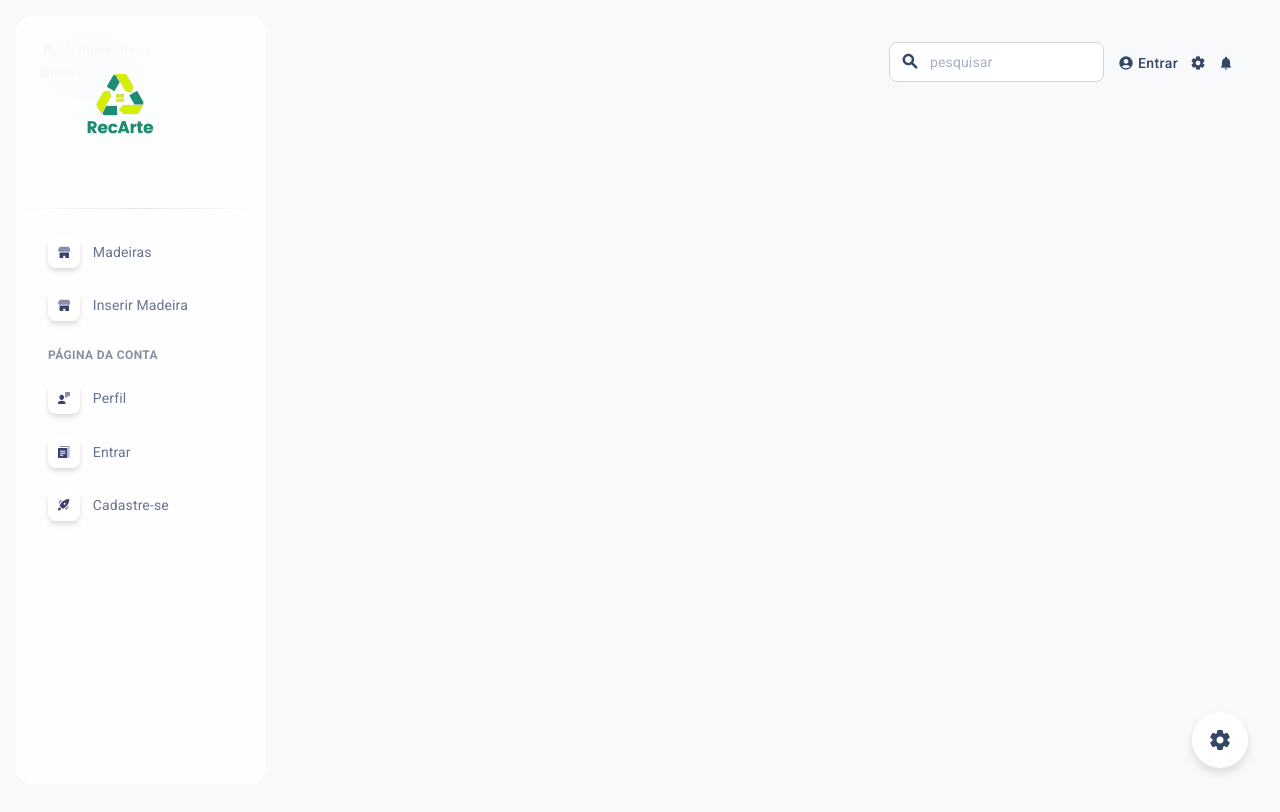
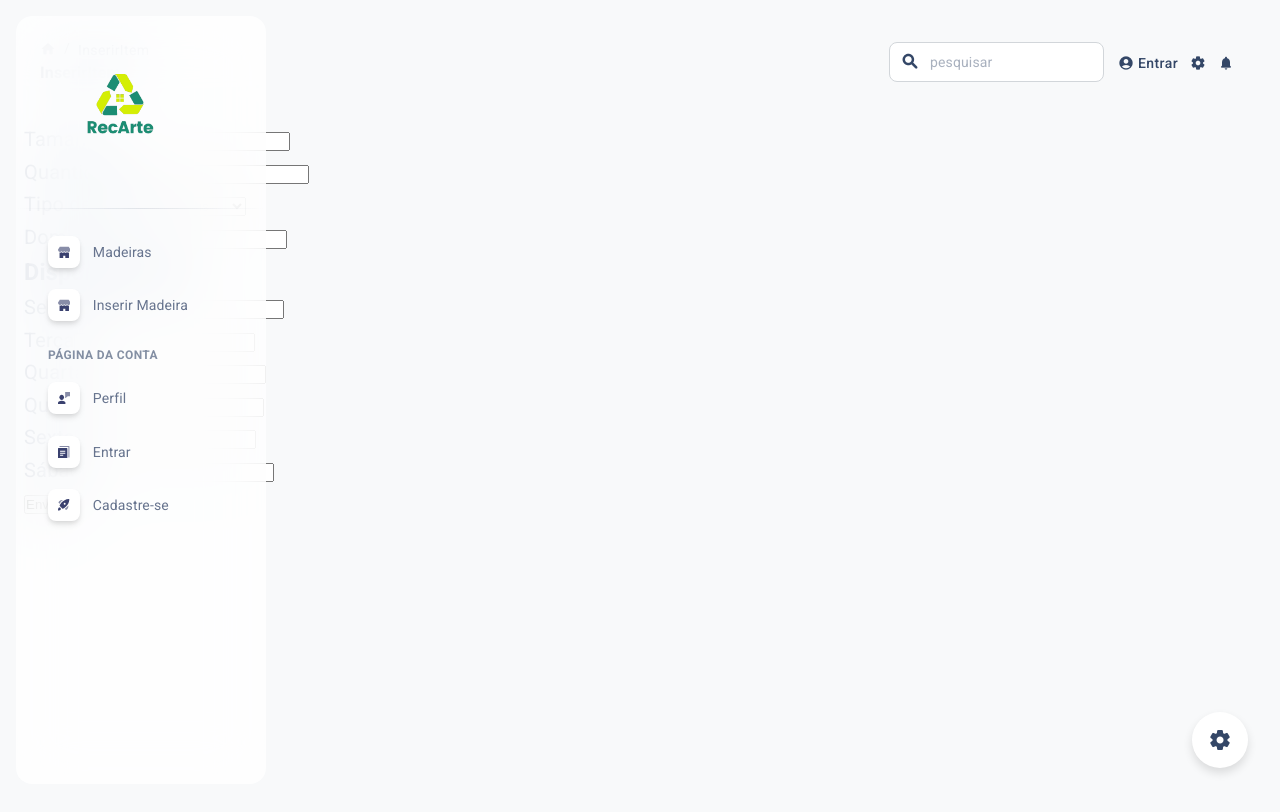
Before and after one commit to danielclm14/Reciclarte, a React (Create React App) app: page /inserirItem in a window 1280 px wide. Shown: the top 812 px of the page. Built offline with nearby package versions, Linux system fonts and the light colour scheme.

Commit message:
componente Formulario e inserindo ele na rota inserirItem

```diff
--- /dev/null
+++ b/src/components/Formulario/formulario.jsx
@@ -0,0 +1,74 @@
+import React, { Component }  from 'react';
+
+export default class NameForm extends React.Component {
+    constructor(props) {
+      super(props);
+      this.state = {value: ''};
+
+      this.handleChange = this.handleChange.bind(this);
+      this.handleSubmit = this.handleSubmit.bind(this);
+    }
+
+    handleChange(event) {
+      this.setState({value: event.target.value});
+    }
+
+    handleSubmit(event) {
+      alert('Item Registrado com sucesso: ' + this.state.value);
+      event.preventDefault();
+    }
+
+    render() {
+      return (
+        <form onSubmit={this.handleSubmit}>
+          <label>
+            Tamanho
+            <input type="text" value={this.state.value} onChange={this.handleChange} />
+          </label>
+          <label>
+            Quantidade
+            <input type="text" value={this.state.value} onChange={this.handleChange} />
+          </label>
+          <label>
+          Tipo de Madeira
+          <select value={this.state.value} onChange={this.handleChange}>
+            <option value="pinus">Pinus</option>
+            <option value="carvalho">Carvalho</option>
+            <option value="ipê">Ipê</option>
+            <option value="peroba">Peroba</option>
+          </select>
+        </label>
+        <label>
+            Domingo
+            <input type="text" value={this.state.value} onChange={this.handleChange} />
+          </label>
+            <h3>Disponibilidade:</h3>
+            <label>
+            Segunda
+            <input type="text" value={this.state.value} onChange={this.handleChange} />
+          </label><br/>
+          <label>
+            Terça
+            <input type="text" value={this.state.value} onChange={this.handleChange} />
+          </label><br/>
+          <label>
+            Quarta
+            <input type="text" value={this.state.value} onChange={this.handleChange} />
+          </label><br/>
+          <label>
+            Quinta
+            <input type="text" value={this.state.value} onChange={this.handleChange} />
+          </label><br/>
+          <label>
+            Sexta
+            <input type="text" value={this.state.value} onChange={this.handleChange} />
+          </label><br/>
+          <label>
+            Sábado
+            <input type="text" value={this.state.value} onChange={this.handleChange} />
+          </label><br/>
+          <input type="submit" value="Enviar" />
+        </form>
+      );
+    }
+}
--- a/src/layouts/inserirItem/index.js
+++ b/src/layouts/inserirItem/index.js
@@ -18,68 +18,32 @@ import Card from "@mui/material/Card";
 
 // Soft UI Dashboard React components
 import SoftBox from "components/SoftBox";
-import SoftTypography from "components/SoftTypography";
+
 
 // Soft UI Dashboard React examples
 import DashboardLayout from "examples/LayoutContainers/DashboardLayout";
 import DashboardNavbar from "examples/Navbars/DashboardNavbar";
-import Footer from "examples/Footer";
+
 
 
 // Data
 import Grid from "@mui/material/Grid";
-import pinus3 from "../../imagens/pinus3.jpg";
-//import DefaultProjectCard from "../../examples/Cards/ProjectCards/DefaultProjectCard"
-import Descricao1 from "../../examples/Cards/ProjectCards/Descricao1/Descricao1";
-import Descricao from "../../examples/Cards/StatisticsCards/Descricao/Descricao";
-import PopUp from "../../components/PopUp/PopUp";
-import Botao from "../../components/SoftButton/SoftButtonRoot";
-import SoftButton from "../../components/SoftButton";
-
+//-------
+import Formulario from "../../components/Formulario/formulario"
 
 function Inserir() {
-
 
   return (
     <DashboardLayout>
       <DashboardNavbar />
       <SoftBox py={3}>
-
-
-          {/* <SoftBox display="flex" justifyContent="space-between" alignItems="center" px={1}>
-            <SoftTypography variant="h6">Descrição do Item</SoftTypography>
-          </SoftBox> */}
                 <Grid container spacing={3}>
                   <Grid item xs={12} md={2} xl={3}>
-                      {/* <Descricao1
-                              image={pinus3}
-                              // label="project #2"
-                              title="Madereira X"
-                              action={{
-                                type: "internal",
-                                route: "/tables",
-                              }}
-                              description="A madereira X é top"
-
-                              endereco="Endereço"
-                              tipo="Pinus"
-                              comprimento="2x3x4"
-
-                            /> */}
-
-
-                  </Grid>
-                  <Grid item xs={12} md={2} xl={3}>
-                  {/* <PopUp /> */}
-
+                  <Formulario />
                   </Grid>
                 </Grid>
-
-
       </SoftBox>
-
     </DashboardLayout>
   );
 }
-
 export default Inserir;
```
Also changed, not shown: src/components/Formulario/formulario.scss (added).
